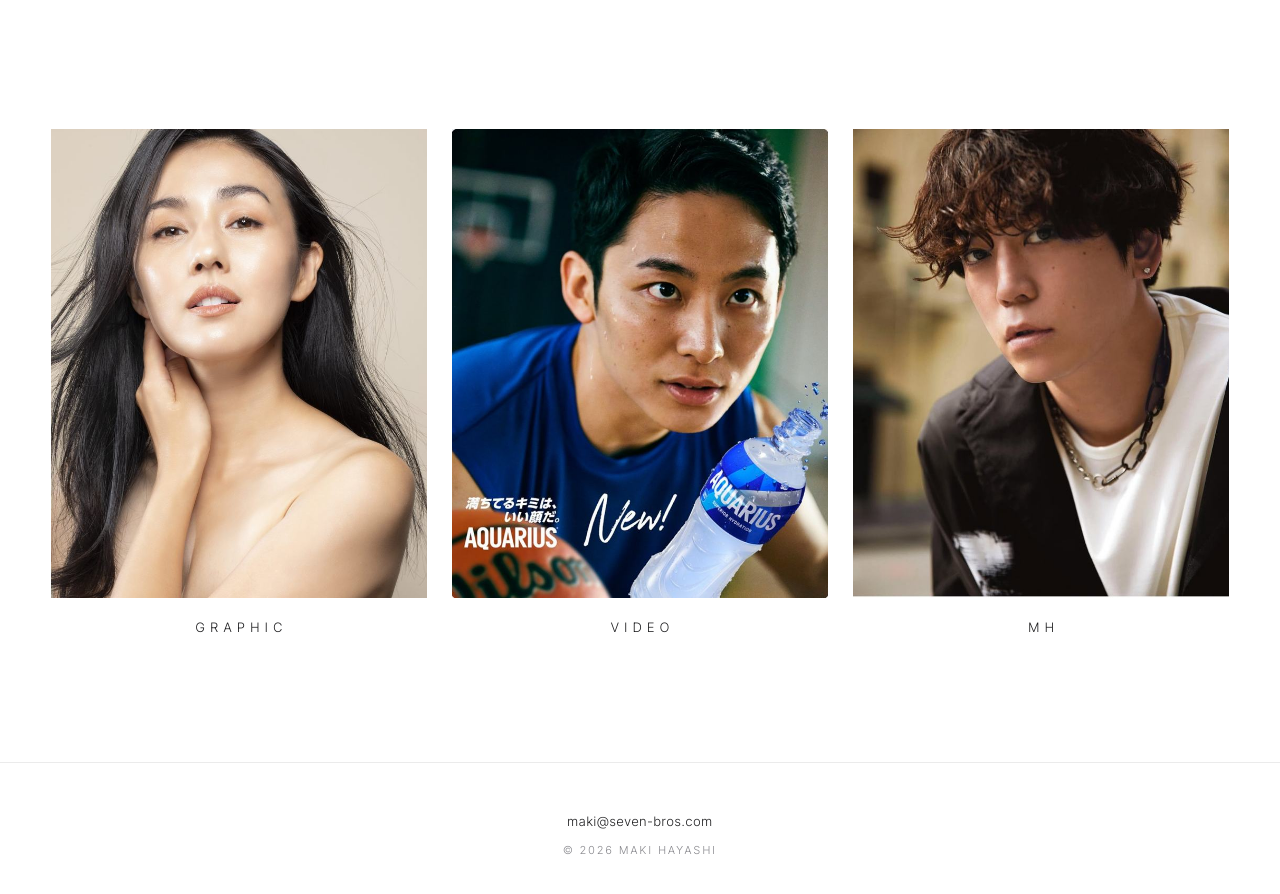
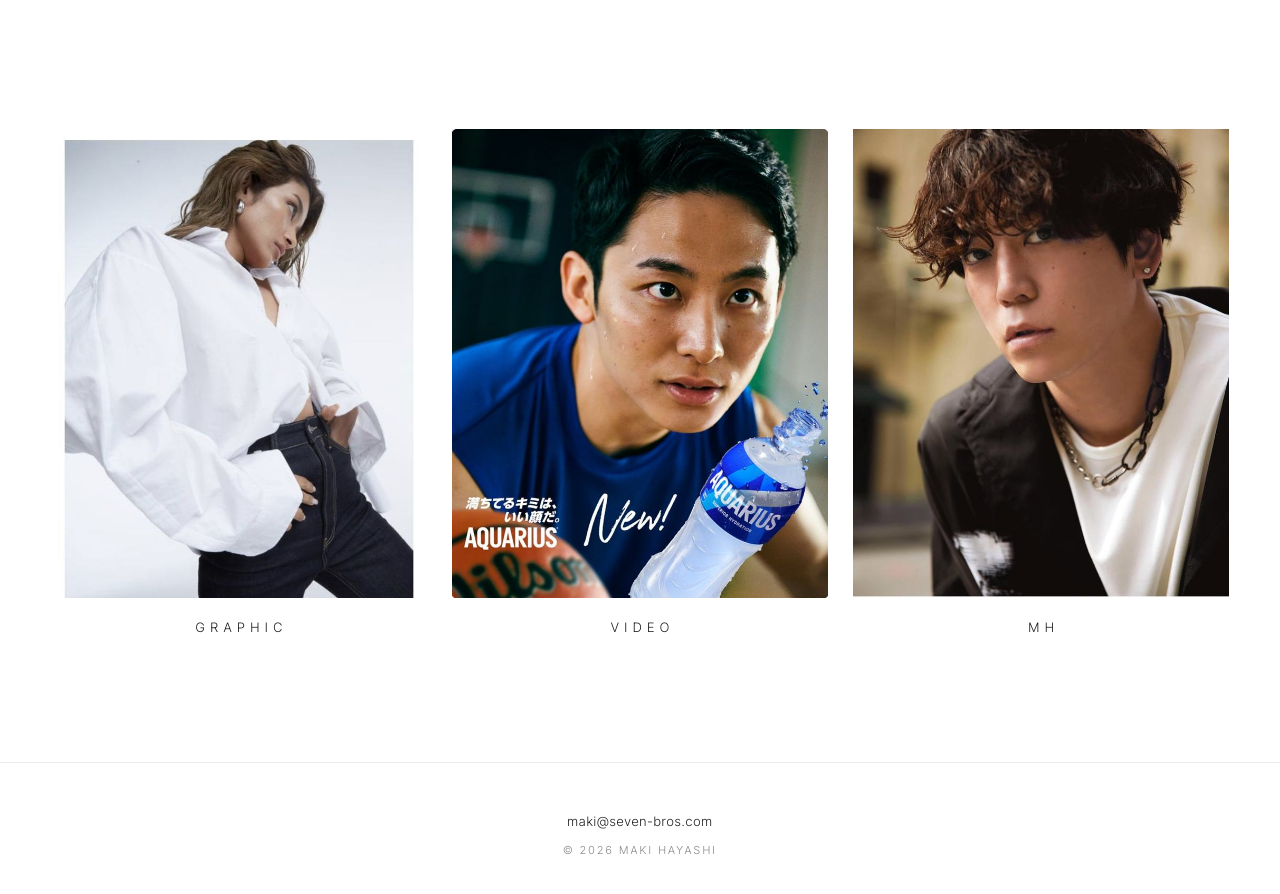
Before and after one commit to SevenBros/makihairmake, a Next.js app: page / in a window 1280 px wide. Shown: the part 1420-2314 px from the top of the page. Built offline with nearby package versions, Linux system fonts and the light colour scheme.

Commit message:
Graphic cover: white shirt portrait
Co-Authored-By: Claude Opus 5.5 <noreply@anthropic.com>
Claude-Session: https://claude.ai/code/session_017f3zMtndSM7mDPoyj6wx3q

```diff
--- a/app/page.tsx
+++ b/app/page.tsx
@@ -7,9 +7,9 @@ const g = (n: number) => `/photos/graphic/graphic-${String(n).padStart(3, "0")}.
 const heroImages = [g(30), g(2), g(6), g(33), g(14), g(3)];
 
 const sections = [
-  { href: "/graphic", label: "Graphic", cover: photos.graphic[29].thumb },
-  { href: "/video", label: "Video", cover: photos.mh[11].thumb },
-  { href: "/mh", label: "MH", cover: photos.mh[5].thumb },
+  { href: "/graphic", label: "Graphic", cover: photos.graphic[1].thumb, pos: "50% 20%" },
+  { href: "/video", label: "Video", cover: photos.mh[11].thumb, pos: "50% 50%" },
+  { href: "/mh", label: "MH", cover: photos.mh[5].thumb, pos: "50% 50%" },
 ];
 
 export default function Home() {
@@ -30,7 +30,7 @@ export default function Home() {
         {sections.map((s) => (
           <Link key={s.href} href={s.href} className="index-card rv">
             <span className="index-img">
-              <img src={s.cover} alt="" loading="lazy" />
+              <img src={s.cover} alt="" loading="lazy" style={{ objectPosition: s.pos }} />
             </span>
             <span className="index-row">
               <span className="index-label">{s.label}</span>
```
